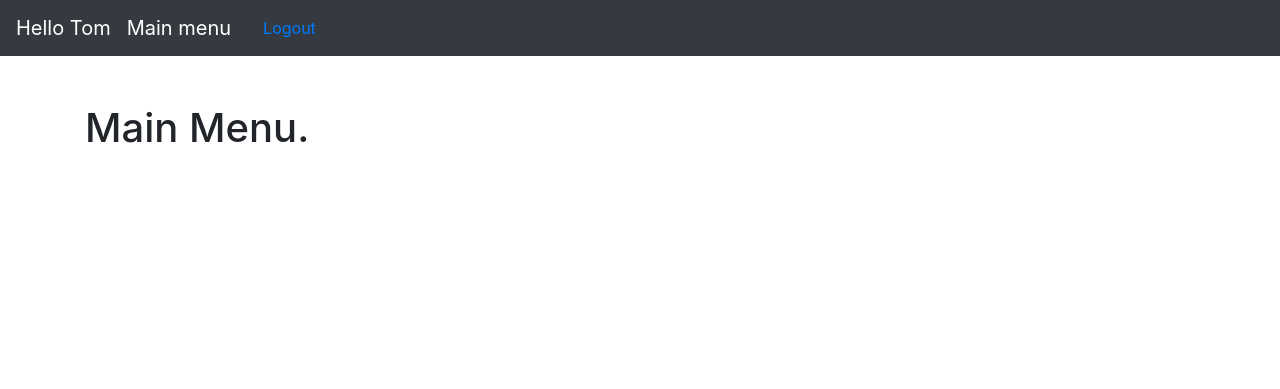
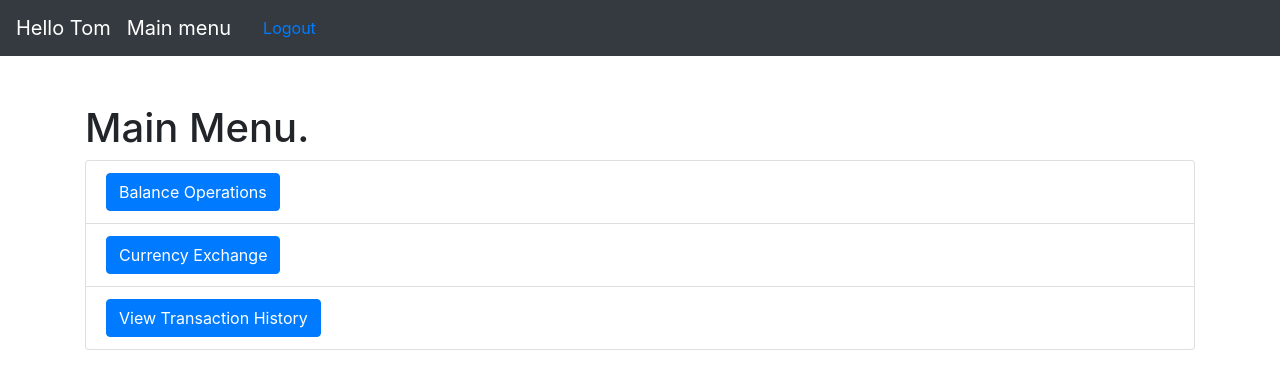
Before and after one commit to Elgamily/Django_Banking_Services_App, a Django app: page / in a window 1280 px wide. Shown: the top 389 px of the page. Run offline with Django 5.2, Linux system fonts and the light colour scheme; a user stored in the database is signed in; some libraries are stand-ins or nearby versions.

Commit message:
update app/templates/main_menu.html

```diff
--- a/app/templates/app/main_menu.html
+++ b/app/templates/app/main_menu.html
@@ -24,6 +24,16 @@
             example of one link
             <li class="list-group-item"><a href="link-value" class="btn btn-primary">link content</a></li>
             -->
+
+            <li class="list-group-item">
+                <a href="{% url 'operations' %}" class="btn btn-primary">Balance Operations</a>
+            </li>
+            <li class="list-group-item">
+                <a href="{% url 'currency_exchange' %}" class="btn btn-primary">Currency Exchange</a>
+            </li>
+            <li class="list-group-item">
+                <a href="{% url 'history' %}" class="btn btn-primary">View Transaction History</a>
+            </li>
         </ul>
     </div>
     <script src="https://code.jquery.com/jquery-3.5.1.slim.min.js"></script>
```
